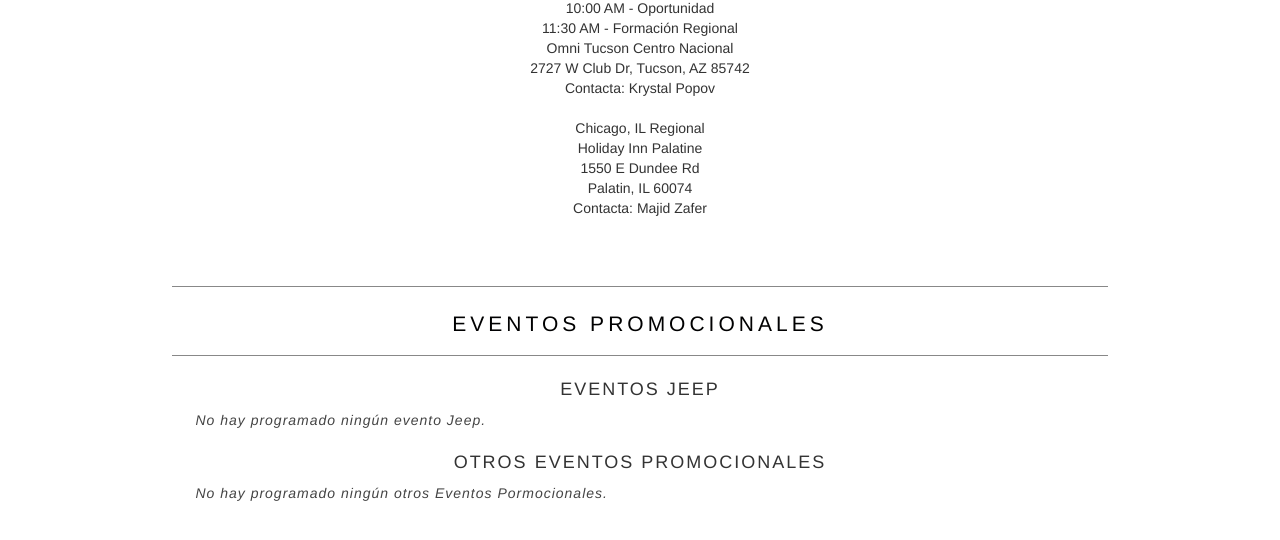
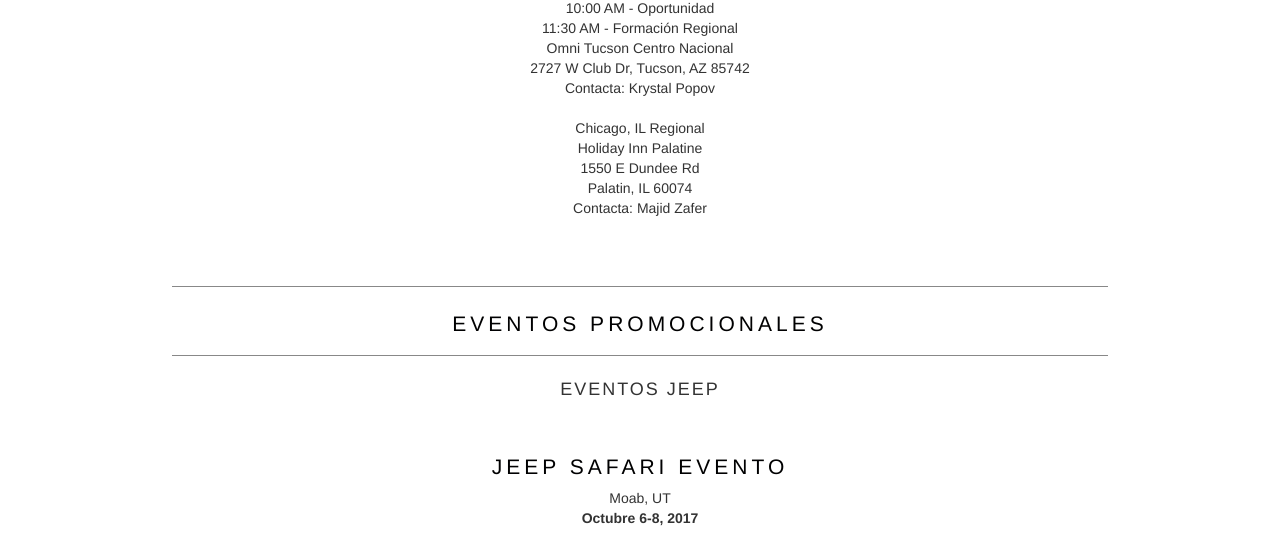
Before and after one commit to tranont-old/es.tranont.com, a plain HTML site: page events.html in a window 1280 px wide. Shown: the part 3174-3714 px from the top of the page. Drawn offline with nearby package versions, Linux system fonts and the light colour scheme.

Commit message:
added Moab Jeep Event in Oct 2017

```diff
--- a/events.html
+++ b/events.html
@@ -752,8 +752,13 @@
             <hr class="hr-top"/>
               <h3 class="page-headers">Eventos promocionales</h3>
             <hr class="hr-bottom"/>
-            <h4>Eventos Jeep</h4>
-            <p class="filler-text"><em>No hay programado ningún evento Jeep.</em></p>
+            <h4>Eventos Jeep</h4><br/>
+            <h3 class="page-headers">Jeep Safari Evento</h3>
+            <p class="center">
+              Moab, UT<br/>
+              <strong>Octubre 6-8, 2017</strong>
+            </p>
+            <br/><br/>
             <h4>Otros eventos promocionales</h4>
             <p class="filler-text"><em>No hay programado ningún otros Eventos Pormocionales.</em></p>
           </div>
```
